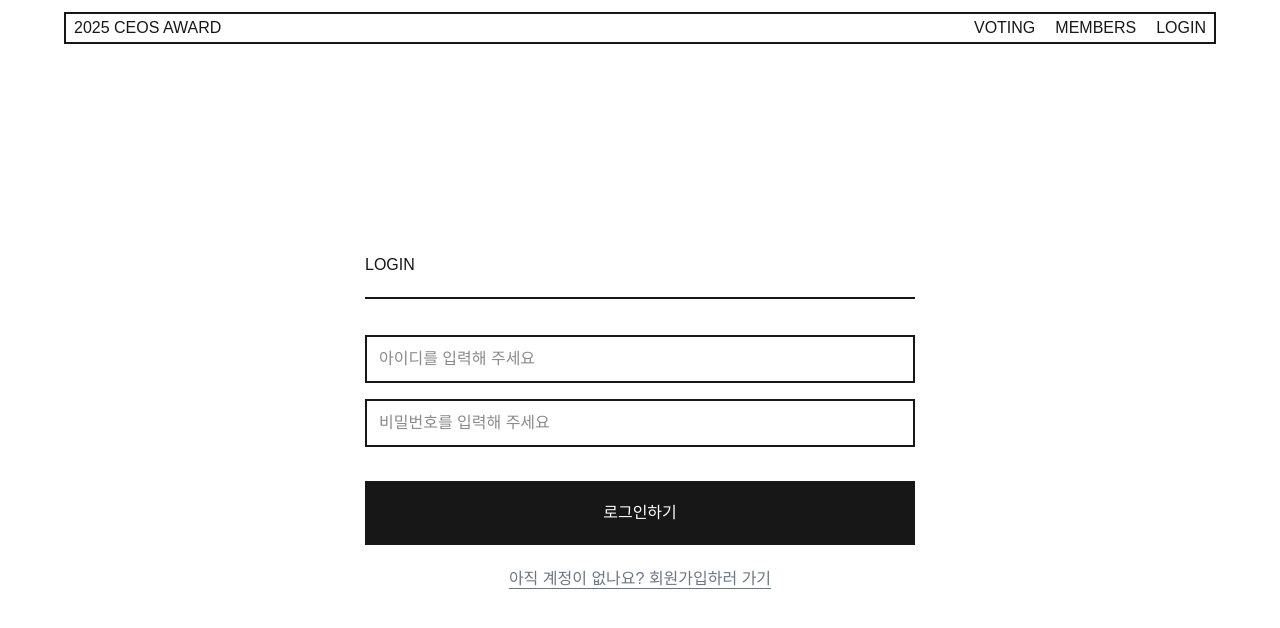
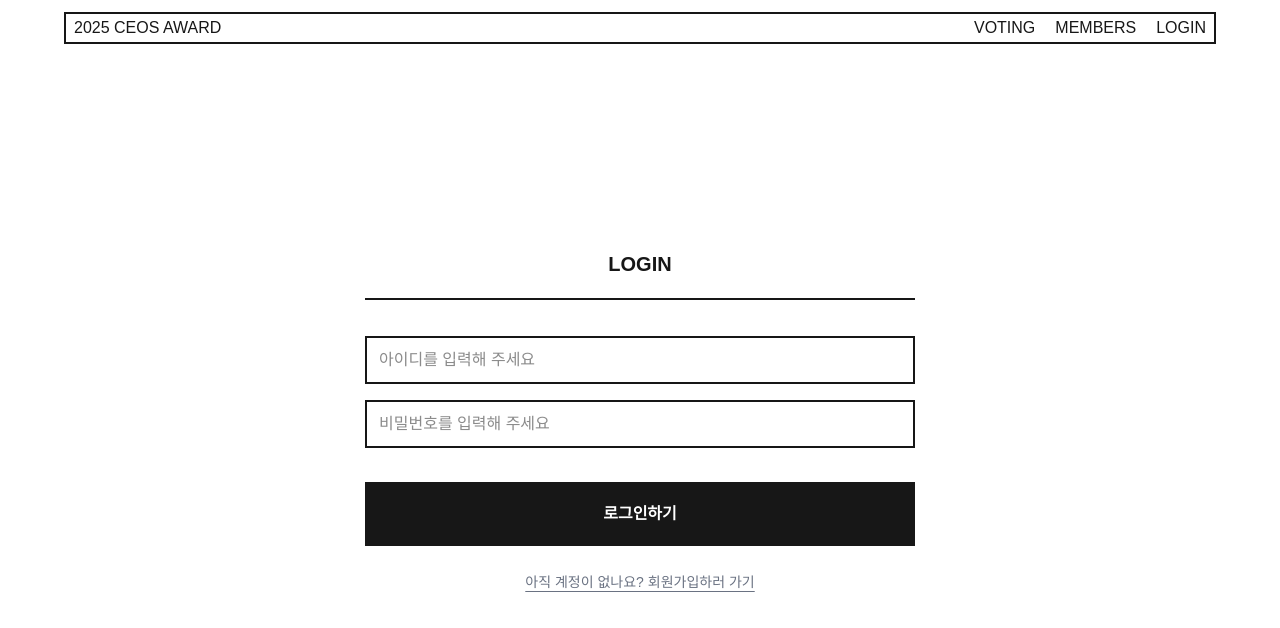
Before and after one commit to CEOS-22nd-CatchUP/next-vote-22nd, a Next.js app: page /login in a window 1280 px wide. Shown: the top 628 px of the page. Built offline with nearby package versions, Linux system fonts and the light colour scheme.

Commit message:
feat: 로그인 구현

```diff
--- a/src/apis/api.ts
+++ b/src/apis/api.ts
@@ -18,6 +18,12 @@ export interface SignUpRequest {
   isPartLeadCandidate: boolean;
 }
 
+export interface LoginResponse {
+  accessToken: string;
+}
+
 export const authApi = {
-  signUp: (data: SignUpRequest) => api.post('api/auth/signup', { json: data }),
+  signUp: (data: any) => api.post('api/auth/signup', { json: data }),
+  // 로그인 요청 추가
+  login: (data: any) => api.post('api/auth/login', { json: data }).json<LoginResponse>(),
 };
--- a/src/app/login/page.tsx
+++ b/src/app/login/page.tsx
@@ -1,26 +1,77 @@
+'use client';
+
+import { useState } from 'react';
 import Link from 'next/link';
+import { useRouter } from 'next/navigation';
+import { authApi } from 'src/apis/api';
 
 export default function Login() {
+  const router = useRouter();
+  const [formData, setFormData] = useState({
+    loginId: '',
+    password: '',
+  });
+
+  const handleChange = (e: React.ChangeEvent<HTMLInputElement>) => {
+    const { name, value } = e.target;
+    setFormData((prev) => ({ ...prev, [name]: value }));
+  };
+
+  const handleSubmit = async (e: React.FormEvent) => {
+    e.preventDefault();
+
+    try {
+      const data = await authApi.login({
+        loginId: formData.loginId,
+        password: formData.password,
+      });
+
+      if (data.accessToken) {
+        localStorage.setItem('accessToken', data.accessToken);
+        router.push('/');
+      }
+    } catch (error: any) {
+      console.error('Login Error:', error);
+      alert('아이디 또는 비밀번호를 확인해 주세요.');
+    }
+  };
+
   return (
-    <div className="flex w-[90dvw] flex-col items-center justify-center md:w-[550px]">
-      <div className="mb-9 w-full border-b-2 pb-5">LOGIN</div>
+    <div className="mx-auto flex w-[90dvw] flex-col items-center justify-center py-20 md:w-[550px]">
+      <div className="mb-9 w-full border-b-2 pb-5 text-center text-xl font-bold">LOGIN</div>
       <div className="w-full">
-        <form className="w-full">
+        <form className="w-full" onSubmit={handleSubmit}>
           <div className="mb-4">
-            <input className="border-foreground h-12 w-full border-2 p-3" placeholder="아이디를 입력해 주세요" />
+            <input
+              name="loginId"
+              value={formData.loginId}
+              onChange={handleChange}
+              className="border-foreground h-12 w-full border-2 p-3 outline-none"
+              placeholder="아이디를 입력해 주세요"
+              required
+            />
           </div>
           <div className="mb-[34px]">
             <input
               type="password"
-              className="border-foreground h-12 w-full border-2 p-3"
+              name="password"
+              value={formData.password}
+              onChange={handleChange}
+              className="border-foreground h-12 w-full border-2 p-3 outline-none"
               placeholder="비밀번호를 입력해 주세요"
+              required
             />
           </div>
-          <button className="bg-foreground text-background h-16 w-full">로그인하기</button>
+          <button
+            type="submit"
+            className="bg-foreground text-background hover:bg-opacity-90 h-16 w-full font-bold transition-opacity"
+          >
+            로그인하기
+          </button>
         </form>
       </div>
-      <div className="mt-5.5">
-        <Link href="/signup" className="text-gray-1 underline underline-offset-4">
+      <div className="mt-6">
+        <Link href="/signup" className="text-sm text-gray-500 underline underline-offset-4">
           아직 계정이 없나요? 회원가입하러 가기
         </Link>
       </div>
```
